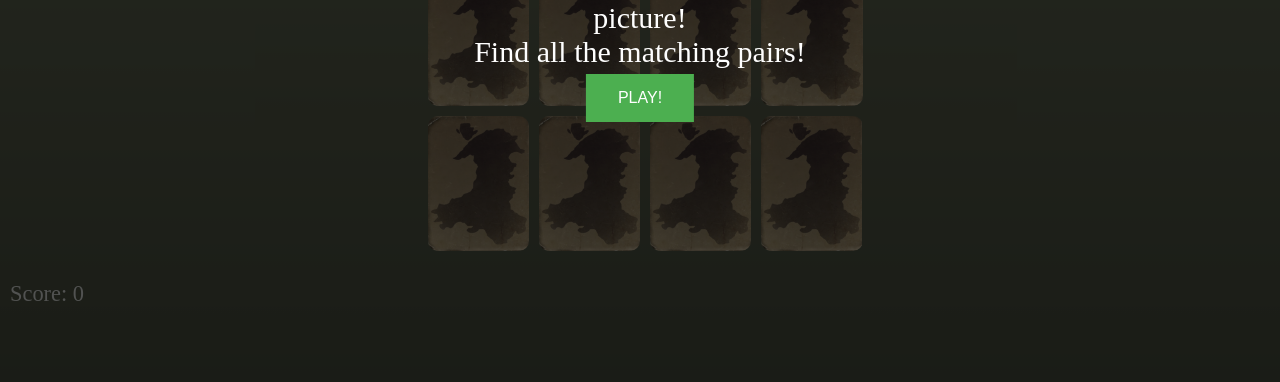
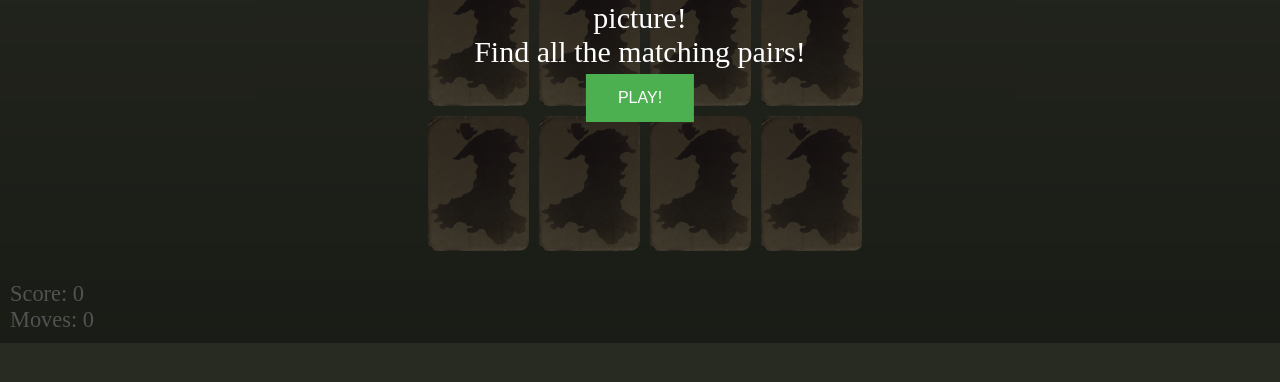
Before and after one commit to berill98/welsh-memory-game, a plain HTML site: page index.html in a window 1280 px wide. Shown: the part 382-764 px from the top of the page. Drawn offline with nearby package versions, Linux system fonts and the light colour scheme.

Commit message:
Add info area with scores and moves

```diff
--- a/assets/css/style.css
+++ b/assets/css/style.css
@@ -7,7 +7,6 @@
 }
 
 body {
-    height: 100vh;
     background-color: #abb48e;
     background-image: linear-gradient(to bottom, rgba(0, 0, 0, 0.3), rgba(0, 0, 0, 0.6));
 }
@@ -123,11 +122,12 @@ h1 {
     transform: rotateY(180deg);
 }
 
-.score-area {
+.info {
     padding: 10px;
 }
 
-#score-text {
+#score-text,
+#moves-text {
     color: white;
     font-size: 140%;
 }
--- a/assets/js/script.js
+++ b/assets/js/script.js
@@ -6,6 +6,7 @@ let isFlippedCard = false;
 let firstCard, secondCard;
 let lockTheGame;
 let score = 0;
+let moves = 0;
 
 // Overlay functions
 function on() {
@@ -29,6 +30,13 @@ function incrementScore() {
     score++;
     document.getElementById("score").innerText = score;
 }
+
+// Increase the moves for each attempt
+function incrementMoves() {
+    moves++;
+    document.getElementById("moves").innerText = moves;
+}
+
 
 function flipTheCard() {
     if (lockTheGame) return;
@@ -58,6 +66,8 @@ function checkTheMatch() {
         // It is not a match
         unflipTheCards();
     };
+
+    incrementMoves();
 
     if (score === 8) {
         winOn();
--- a/index.html
+++ b/index.html
@@ -109,10 +109,11 @@
             <img class="card-back" src="assets/img/back.jpg" alt="Map of Wales">
         </div>
     </section>
-
+    <!-- Start of Info Area -->
     <section id="info-area">
-        <div class="score-area">
+        <div class="info">
             <p id="score-text">Score: <span id="score">0</span></p>
+            <p id="moves-text">Moves: <span id="moves">0</span></p>
         </div>
     </section>
     <script src="https://code.jquery.com/jquery-3.6.0.js"
```
